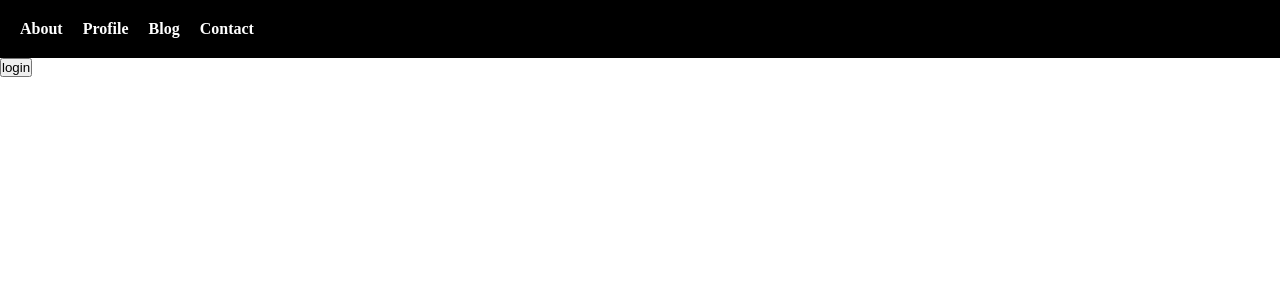
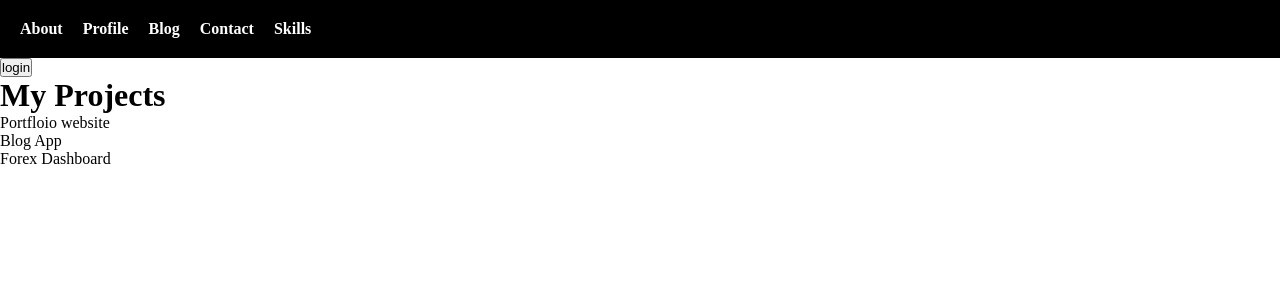
Before and after one commit to Maina-git/ANGULAR-APP, an Angular app: page /profile in a window 1280 px wide. Shown: the top 300 px of the page. Built offline with nearby package versions, Linux system fonts and the light colour scheme.

Commit message:
added event binding and array.map

```diff
--- a/src/app/app.html
+++ b/src/app/app.html
@@ -3,6 +3,7 @@
   <a routerLink="/profile">Profile</a>
   <a routerLink="/blog">Blog</a>
   <a routerLink="/contacts">Contact</a>
+  <a routerLink="/skills">Skills</a>
 </nav>
 
 <!-- this serves as the  window screen for  the  nav items  better display -->
--- a/src/app/pages/contacts/contacts.html
+++ b/src/app/pages/contacts/contacts.html
@@ -1,5 +1,13 @@
 <div class="page">
+  <!--
   <h1>{{ email()}}</h1>
   <p>Email: your@email.com</p>
 <button (click)="changeEmail()">Change Email</button>
+-->
+
+
+<h1>{{ message() }}</h1>
+
+<button (click)="updateMessage()">Update Message</button>
+
 </div>
--- a/src/app/pages/contacts/contacts.ts
+++ b/src/app/pages/contacts/contacts.ts
@@ -7,8 +7,17 @@ import { Component, signal } from '@angular/core';
   styleUrl: './contacts.css',
 })
 export class Contacts {
+  /*
 email = signal("francis@example.com");
 changeEmail(){
   this.email.set("frontenddeveloper@example.com")
 }
+*/
+
+message =  signal("hello world");
+
+updateMessage(){
+  this.message.set(this.message().toUpperCase());
 }
+
+}
--- a/src/app/pages/profile/profile.html
+++ b/src/app/pages/profile/profile.html
@@ -14,3 +14,13 @@
 @else {
    <button (click)="toggleLogin()">login</button>
 }
+
+
+
+<h1>My Projects</h1>
+
+@for (project of projects; track project){
+  <div class="project">
+    {{ project }}
+  </div>
+}
--- a/src/app/pages/profile/profile.ts
+++ b/src/app/pages/profile/profile.ts
@@ -19,5 +19,12 @@ loggedIn = signal(true);
 
 toggleLogin(){
   this.loggedIn.set(!this.loggedIn());
+
 }
+
+projects = [
+  'Portfloio website',
+  'Blog App',
+  'Forex Dashboard',
+]
 }
--- /dev/null
+++ b/src/app/pages/skills/skills.html
@@ -0,0 +1,6 @@
+<h1>{{title}}</h1>
+
+
+@for (skill of skillsList; track skill) {
+  <p>{{ skill }}</p>
+}
--- /dev/null
+++ b/src/app/pages/skills/skills.ts
@@ -0,0 +1,13 @@
+import { Component } from '@angular/core';
+
+@Component({
+  selector: 'app-skills',
+  imports: [],
+  templateUrl: './skills.html',
+  styleUrl: './skills.css',
+})
+export class Skills {
+
+title = "My Skills";
+skillsList = ["Angular", "TypeScript", "JavaScript", "HTML", "CSS"];
+}
```
Also changed, not shown: src/app/app.routes.ts (+7 -2 lines), src/app/pages/skills/skills.css (added), 1 other file (tests, documents, lock files or other folders).
